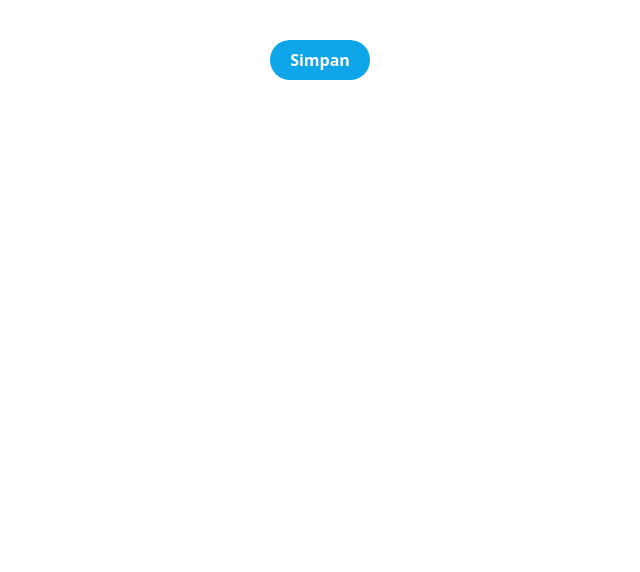
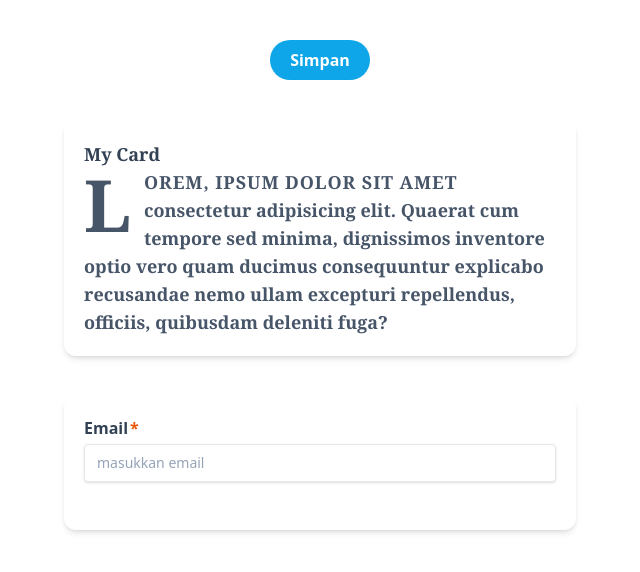
Before and after one commit to Mufacoderz/Tailwind-CSS-Learning, a plain HTML site: page Pseudo Class and Dark Mode/index.html in a window 1280 px wide. Shown: the whole page, without its empty margins (320-960 px from the left). Drawn offline with nearby package versions, Linux system fonts and the light colour scheme.

Commit message:
pseudo clas

```diff
--- a/Pseudo Class and Dark Mode/index.html
+++ b/Pseudo Class and Dark Mode/index.html
@@ -10,5 +10,20 @@
 
     <button class="my-10 bg-sky-500 px-5 py-2 rounded-full text-white font-semibold block mx-auto hover:bg-sky-700 transition active:bg-sky-900 focus:ring focus:ring-sky-300">Simpan</button>
 
+    <div class="max-w-lg my-10 border-slate-200 rounded-xl mx-auto p-5 shadow-md hover:bg-sky-500 group font-serif">
+        <h class="font-bold text-slate-700 text-lg mb-3 group-hover:text-white"5>My Card</h5>
+        <p class="text-slate-600 group-hover:text-white selection:bg-lime-300 selection:text-slate-900 first-line:uppercase first-line:tracking-wider first-letter:text-7xl first-letter:float-left first-letter:mr-3">Lorem, ipsum dolor sit amet consectetur adipisicing elit. Quaerat cum tempore sed minima, dignissimos inventore optio vero quam ducimus consequuntur explicabo recusandae nemo ullam excepturi repellendus, officiis, quibusdam deleniti fuga?</p>
+    </div>
+
+    <div class="max-w-lg border-slate-200 rounded-xl mx-auto shadow-md p-5">
+        <form action="">
+            <label for="email">
+                <span class="block font-semibold mb-1 text-slate-700 after:content-['*'] after:text-orange-600 after:ml-0.5">Email</span>
+                <input type="email" name="" id="email" placeholder="masukkan email" class="px-3 py-2 border shadow rounded w-full block text-sm placeholder:text-slate-400 focus:outline-none focus:ring-1 focus:ring-sky-500 focus:border-sky-500 invalid:text-orange-500 invalid:focus:ring-orange-500 invalid:focus:border-orange-500 peer">
+                <p class="m-1 text-sm text-orange-500 invisible peer-invalid:visible">Email tidak valid</p>
+            </label>
+        </form>
+    </div>
+
 </body>
 </html>
```
